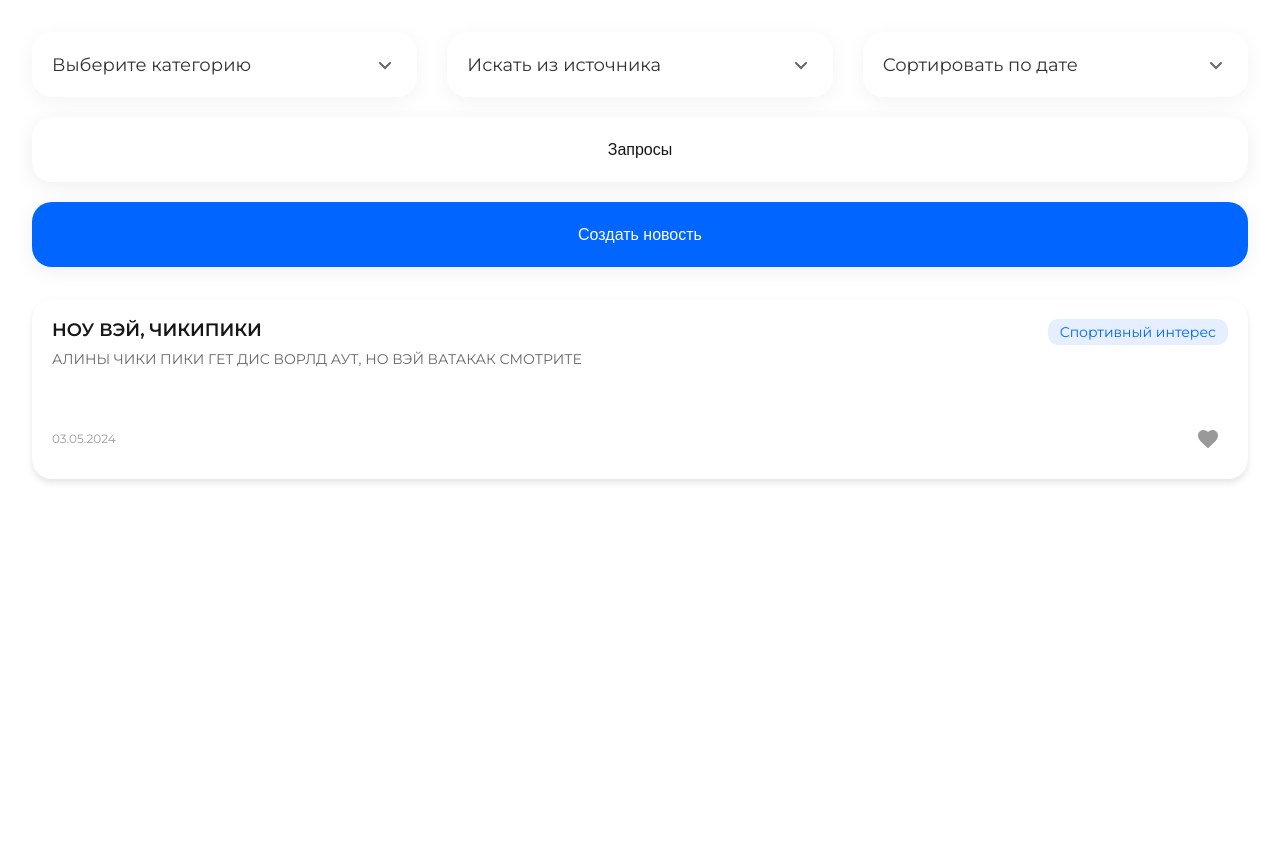
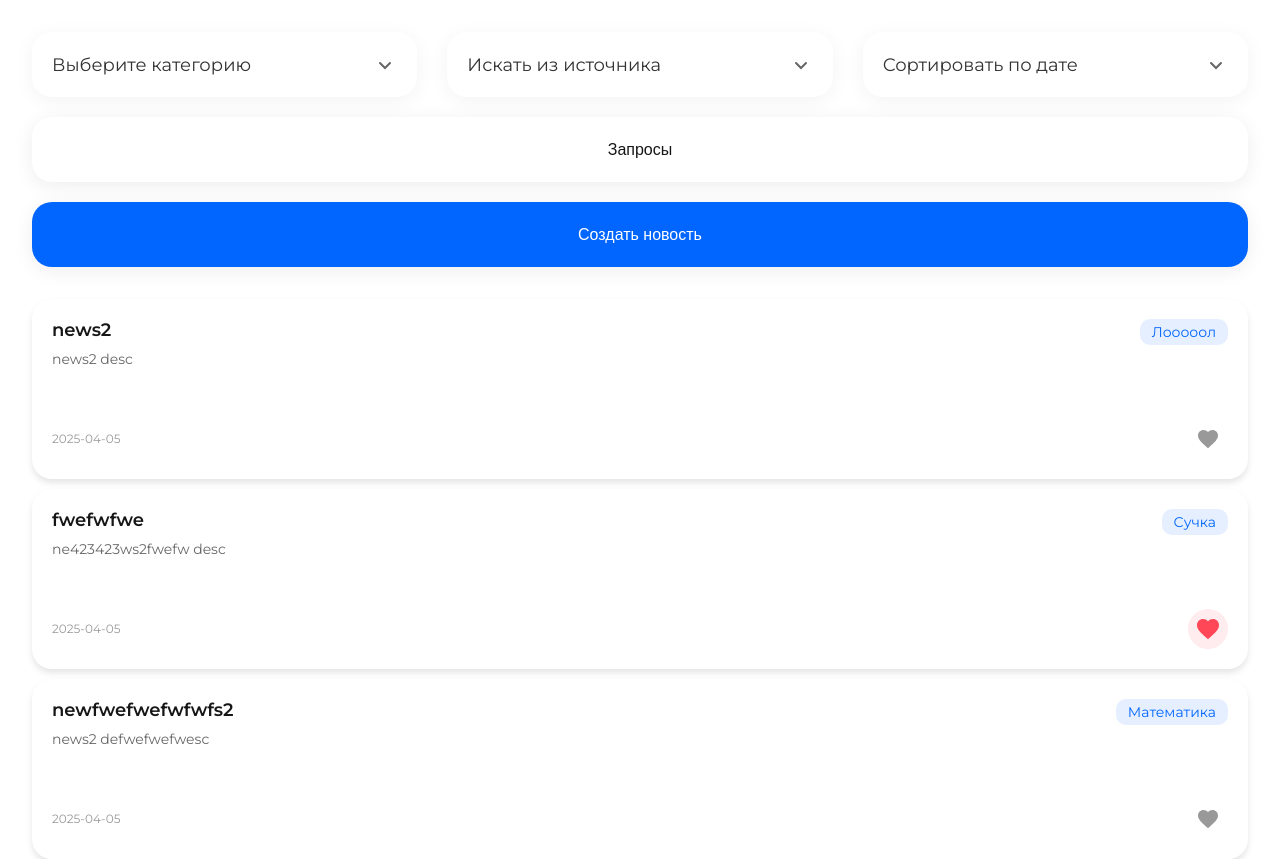
Before and after one commit to echo-tokyo/rniirs_hack, a Vue app: page / in a window 1280 px wide. Before the commit the page ends 800 px from the top, so only its background shows below. Built offline with nearby package versions, Linux system fonts and the light colour scheme; sample sign-in values are in the browser's storage.

Commit message:
mock data for main page

```diff
--- a/src/components/NewsCard.vue
+++ b/src/components/NewsCard.vue
@@ -1,5 +1,5 @@
 <script setup>
-import { ref } from 'vue'
+import { ref, watch } from 'vue'
 
 const props = defineProps({
     header: String,
@@ -9,14 +9,23 @@ const props = defineProps({
     id: {
         type: [String, Number],
         required: true
-    }
+    },
+    is_liked: Boolean,
 })
 
-const isFavorite = ref(false)
+const isFavorite = ref(props.is_liked)
+
+watch(() => props.is_liked, (newVal) => {
+  isFavorite.value = newVal
+})
+
+const emit = defineEmits(['update:is_liked'])
 
 const toggleFavorite = () => {
-    isFavorite.value = !isFavorite.value
+  isFavorite.value = !isFavorite.value
+  emit('update:is_liked', isFavorite.value)
 }
+
 </script>
 <template>
 <div class="NewsCard-container" @click="$router.push(`/news/${props.id}`)">
--- a/src/pages/main/Main.vue
+++ b/src/pages/main/Main.vue
@@ -5,14 +5,18 @@ import { onMounted } from 'vue'
 import { useRouter } from 'vue-router'
 import Modal from '@/components/Modal.vue'
 import CreateNewsForm from '@/components/CreateNewsForm.vue'
+import { testData } from './testData'
 
 const router = useRouter()
 const isAdmin = localStorage.getItem('isAdmin')
+const news = ref(null);
 
 onMounted(() => {
   if(!localStorage.getItem('token')){
     router.push({name: 'signin'})
   }
+  // получили данные после запроса (testData это response)
+  news.value = testData
 })
 
 const selectOptions = [
@@ -45,6 +49,7 @@ const handleCreateNews = (newsData) => {
   console.log('Создана новость:', newsData)
   isModalOpen.value = false
 }
+
 </script>
 
 <template>
@@ -71,12 +76,15 @@ const handleCreateNews = (newsData) => {
     </div>
   </div>
   <div class="NewsContainer">
-    <NewsCard
-      id="1"
-      header="НОУ ВЭЙ, ЧИКИПИКИ"
-      description="АЛИНЫ ЧИКИ ПИКИ ГЕТ ДИС ВОРЛД АУТ, НО ВЭЙ ВАТАКАК СМОТРИТЕ"
-      date="03.05.2024"
-      category="Спортивный интерес"
+    <NewsCard v-for='item in news'
+    :key='item.id'
+    :id='item.id'
+    :header='item.title'
+    :description='item.description'
+    :date='item.date'
+    :category='item.category.title'
+    :is_liked='item.is_liked'
+    @update:is_liked="item.is_liked = $event"
     />
   </div>
 
@@ -136,6 +144,9 @@ const handleCreateNews = (newsData) => {
 }
 
 .NewsContainer {
+  display: flex;
+  flex-direction: column;
+  gap: 10px;
   width: 100%;
   max-width: 1280px;
   margin: 0 auto;
--- /dev/null
+++ b/src/pages/main/testData.js
@@ -0,0 +1,56 @@
+export const testData = [
+    {
+        "id":1,
+        "title":"news2",
+        "description":"news2 desc",
+        "date":"2025-04-05",
+        "category_id":5,
+        "is_confirmed":true,
+        "is_liked": false,
+        "author_id":1,
+        "author":{
+            "id":1,
+            "login":"user1"
+        },
+        "category":{
+            "id":5,
+            "title":"Лооооол"
+        }
+    },
+    {
+        "id":2,
+        "title":"fwefwfwe",
+        "description":"ne423423ws2fwefw desc",
+        "date":"2025-04-05",
+        "category_id":5,
+        "is_confirmed":true,
+        "is_liked": true,
+        "author_id":1,
+        "author":{
+            "id":1,
+            "login":"user1"
+        },
+        "category":{
+            "id":5,
+            "title":"Сучка"
+        }
+    },
+    {
+        "id":3,
+        "title":"newfwefwefwfwfs2",
+        "description":"news2 defwefwefwesc",
+        "date":"2025-04-05",
+        "category_id":5,
+        "is_confirmed":true,
+        "is_liked": false,
+        "author_id":1,
+        "author":{
+            "id":1,
+            "login":"user1"
+        },
+        "category":{
+            "id":5,
+            "title":"Математика"
+        }
+    },
+]
--- a/src/pages/news/NewsPage.vue
+++ b/src/pages/news/NewsPage.vue
@@ -5,6 +5,7 @@ import { useRoute, useRouter } from 'vue-router'
 const isAdmin = localStorage.getItem('isAdmin')
 const route = useRoute()
 const router = useRouter()
+const id = route.params.id // Use route here
 const newsData = ref({
   header: '',
   description: '',
@@ -13,20 +14,16 @@ const newsData = ref({
 })
 
 onMounted(() => {
+  // получили данные по id
   const mockData = {
-    1: {
-      header: "НОУ ВЭЙ, ЧИКИПИКИ",
-      description: "АЛИНЫ ЧИКИ ПИКИ ГЕТ ДИС ВОРЛД АУТ, НО ВЭЙ ВАТАКАК СМОТРИТЕ",
-      date: "03.05.2024",
-      category: "Спортивный интерес",
-      author: "ФНР"
-    }
+    header: "НОУ ВЭЙ, ЧИКИПИКИ",
+    description: "АЛИНЫ ЧИКИ ПИКИ ГЕТ ДИС ВОРЛД АУТ, НО ВЭЙ ВАТАКАК СМОТРИТЕ",
+    date: "03.05.2024",
+    category: "Спортивный интерес",
+    author: "ФНР"
   }
 
-  const id = route.params.id // Use route here
-  if (mockData[id]) {
-    newsData.value = mockData[id]
-  }
+    newsData.value = mockData
 })
 
 const newsDelete = () => {
```
